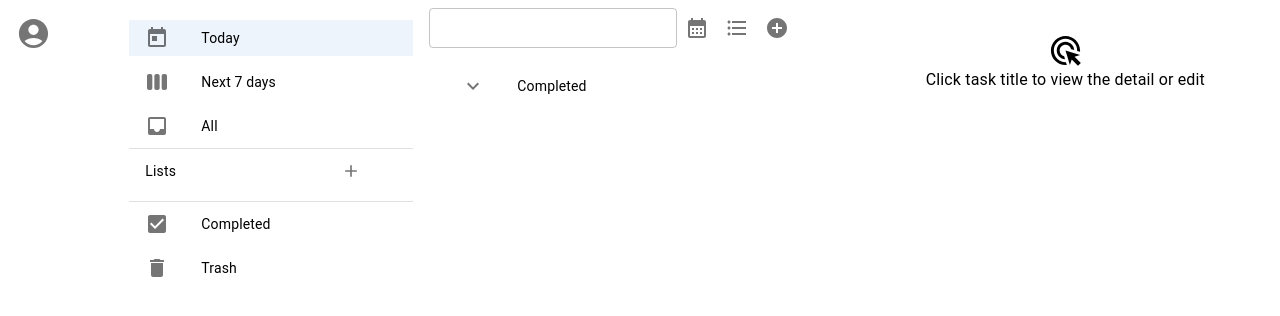
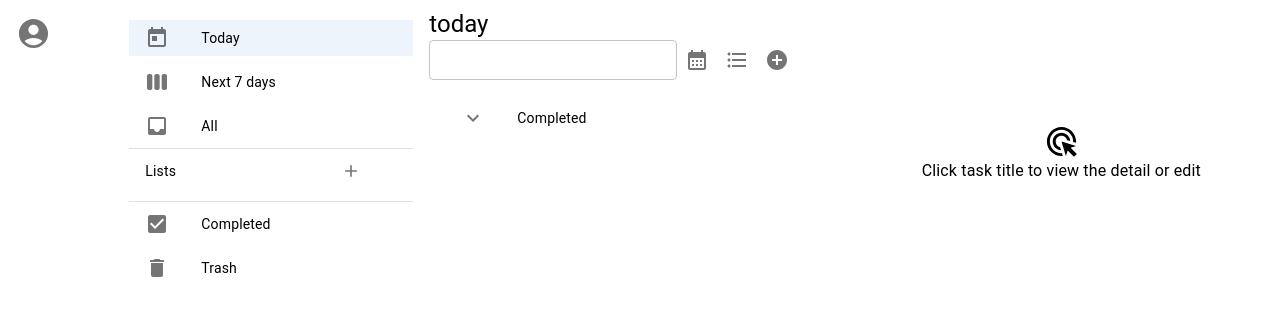
Before and after one commit to Renfu-Li/Tick, a React (Vite) app in the folder frontend-tick/: page /home in a window 1280 px wide. Shown: the top 316 px of the page. Built offline with nearby package versions, Linux system fonts and the light colour scheme.

Commit message:
refactor: move TaskDetails from Tasks to Home

```diff
--- a/frontend-tick/src/components/TaskForm.jsx
+++ b/frontend-tick/src/components/TaskForm.jsx
@@ -20,7 +20,6 @@ export default function NewTaskForm({
   allTasks,
   setAllTasks,
   allLists,
-  setAllLists,
   token,
 }) {
   const [calendarAnchorEl, setCalendarAnchorEl] = useState(null);
--- /dev/null
+++ b/frontend-tick/src/components/TaskItems.jsx
@@ -0,0 +1,135 @@
+import ExpandMoreIcon from "@mui/icons-material/ExpandMore";
+import ExpandLessIcon from "@mui/icons-material/ExpandLess";
+import { useState } from "react";
+import {
+  Checkbox,
+  Collapse,
+  List,
+  ListItemIcon,
+  ListItemText,
+  ListItemButton,
+  ListItem,
+} from "@mui/material";
+import taskService from "../services/taskService";
+
+function TaskItems({
+  token,
+  listToShow,
+  allTasks,
+  setAllTasks,
+  selectedTask,
+  setSelectedTask,
+}) {
+  const [showCompleted, setShowCompleted] = useState(false);
+
+  // find and set today's tasks
+  const todayTasks = allTasks.filter(
+    (task) => new Date(task.dueDate) <= new Date()
+  );
+  // find and set next 7 days' tasks
+  const sevenDaysLater = new Date();
+  sevenDaysLater.setDate(sevenDaysLater.getDate() + 7);
+  const next7DaysTasks = allTasks.filter(
+    (task) => new Date(task.dueDate) <= sevenDaysLater
+  );
+  // find existing tasks, completed tasks and deleted tasks
+  const allExistingTasks = allTasks.filter((task) => !task.deleted);
+  const completedTasks = allTasks.filter((task) => task.completed);
+  const deletedTasks = allTasks.filter((task) => task.deleted);
+
+  // compute the tasktoShow from props
+  const tasksToShow =
+    listToShow === "today"
+      ? todayTasks
+      : listToShow === "next7Days"
+      ? next7DaysTasks
+      : listToShow === "all"
+      ? allExistingTasks
+      : listToShow === "completed"
+      ? completedTasks
+      : listToShow === "deleted"
+      ? deletedTasks
+      : allTasks.filter(
+          (task) => task.listName === listToShow && !task.deleted
+        );
+
+  const incompletedTasks = tasksToShow.filter((task) => !task.completed);
+  const completedTasksInList = tasksToShow.filter((task) => task.completed);
+
+  const handleCheck = async (task) => {
+    const newTask = { ...task, completed: !task.completed };
+    await taskService.updateTask(task.id, newTask, token);
+
+    // update allTasks state
+    const newAllTasks = allTasks.map((t) => (t.id === task.id ? newTask : t));
+    setAllTasks(newAllTasks);
+  };
+  return (
+    <List dense sx={{ mt: "0.5em" }}>
+      {incompletedTasks.map((task) => (
+        <ListItem key={task.id}>
+          <ListItemButton
+            selected={selectedTask?.id === task.id}
+            onClick={() => setSelectedTask(task)}
+          >
+            <ListItemIcon>
+              <Checkbox
+                checked={task.completed}
+                onChange={() => handleCheck(task)}
+                inputProps={{
+                  "aria-label": "Checkbox for task completion",
+                }}
+              ></Checkbox>
+            </ListItemIcon>
+            <ListItemText
+              primary={task.taskName}
+              secondary={`due on ${new Date(
+                task.dueDate
+              ).toLocaleDateString()}`}
+            ></ListItemText>
+          </ListItemButton>
+        </ListItem>
+      ))}
+
+      {listToShow !== "completed" && (
+        <ListItem>
+          <ListItemButton onClick={() => setShowCompleted(!showCompleted)}>
+            <ListItemIcon>
+              {showCompleted ? <ExpandLessIcon /> : <ExpandMoreIcon />}
+            </ListItemIcon>
+            <ListItemText primary="Completed"></ListItemText>
+          </ListItemButton>
+        </ListItem>
+      )}
+
+      <Collapse in={showCompleted}>
+        {completedTasksInList.map((task) => (
+          <ListItem key={task.id}>
+            <ListItemButton
+              selected={selectedTask?.id === task.id}
+              onClick={() => setSelectedTask(task)}
+            >
+              <ListItemIcon>
+                <Checkbox
+                  checked={task.completed}
+                  onChange={() => handleCheck(task)}
+                  inputProps={{
+                    "aria-label": "Checkbox for task completion",
+                  }}
+                ></Checkbox>
+              </ListItemIcon>
+              <ListItemText
+                primary={task.taskName}
+                secondary={`due on ${new Date(
+                  task.dueDate
+                ).toLocaleDateString()}`}
+              ></ListItemText>
+            </ListItemButton>
+          </ListItem>
+        ))}
+      </Collapse>
+    </List>
+  );
+}
+
+export default TaskItems;
--- a/frontend-tick/src/components/Tasks.jsx
+++ b/frontend-tick/src/components/Tasks.jsx
@@ -9,11 +9,13 @@ import {
   ListItemButton,
   Grid,
   ListItem,
+  Typography,
 } from "@mui/material";
 // import { useState, useEffect } from "react";
 import taskService from "../services/taskService";
 import TaskDetails from "./TaskDetails";
 import TaskForm from "./TaskForm";
+import TaskItems from "./TaskItems";
 import { useEffect, useState } from "react";
 // import AddCircle from "@mui/icons-material/AddCircle";
 
@@ -23,146 +25,28 @@ function Tasks({
   allTasks,
   setAllTasks,
   allLists,
-  setAllLists,
+  selectedTask,
+  setSelectedTask,
 }) {
-  const [showCompleted, setShowCompleted] = useState(false);
-
-  // find and set today's tasks
-  const allExistingTasks = allTasks.filter((task) => !task.deleted);
-  const todayTasks = allTasks.filter(
-    (task) => new Date(task.dueDate) <= new Date()
-  );
-
-  // find and set next 7 days' tasks
-  const sevenDaysLater = new Date();
-  sevenDaysLater.setDate(sevenDaysLater.getDate() + 7);
-  const next7DaysTasks = allTasks.filter(
-    (task) => new Date(task.dueDate) <= sevenDaysLater
-  );
-  const completedTasks = allTasks.filter((task) => task.completed);
-  const deletedTasks = allTasks.filter((task) => task.deleted);
-
-  // compute the tasktoShow from props
-  const tasksToShow =
-    listToShow === "today"
-      ? todayTasks
-      : listToShow === "next7Days"
-      ? next7DaysTasks
-      : listToShow === "all"
-      ? allExistingTasks
-      : listToShow === "completed"
-      ? completedTasks
-      : listToShow === "deleted"
-      ? deletedTasks
-      : allTasks.filter(
-          (task) => task.listName === listToShow && !task.deleted
-        );
-
-  const incompletedTasks = tasksToShow.filter((task) => !task.completed);
-  const completedTasksInList = tasksToShow.filter((task) => task.completed);
-  // console.log(incompletedTasks);
-
-  const [selectedTask, setSelectedTask] = useState(null);
-
-  const handleCheck = async (task) => {
-    const newTask = { ...task, completed: !task.completed };
-    await taskService.updateTask(task.id, newTask, token);
-
-    // update allTasks state
-    const newAllTasks = allTasks.map((t) => (t.id === task.id ? newTask : t));
-    setAllTasks(newAllTasks);
-  };
-
-  // console.log(selectedTask);
   return (
-    <Grid container justifyContent="space-evenly" spacing={2}>
-      <Grid item xs={6}>
+    <>
+      <Typography variant="h5">{listToShow}</Typography>
       <TaskForm
         allTasks={allTasks}
         setAllTasks={setAllTasks}
         allLists={allLists}
-          setAllLists={setAllLists}
         token={token}
       ></TaskForm>
 
-        <List dense sx={{ mt: "0.5em" }}>
-          {incompletedTasks.map((task) => (
-            <ListItem key={task.id}>
-              <ListItemButton
-                selected={selectedTask?.id === task.id}
-                onClick={() => setSelectedTask(task)}
-              >
-                <ListItemIcon>
-                  <Checkbox
-                    checked={task.completed}
-                    onChange={() => handleCheck(task)}
-                    inputProps={{
-                      "aria-label": "Checkbox for task completion",
-                    }}
-                  ></Checkbox>
-                </ListItemIcon>
-                <ListItemText
-                  primary={task.taskName}
-                  secondary={`due on ${new Date(
-                    task.dueDate
-                  ).toLocaleDateString()}`}
-                ></ListItemText>
-              </ListItemButton>
-            </ListItem>
-          ))}
-
-          {listToShow !== "completed" && (
-            <ListItem>
-              <ListItemButton onClick={() => setShowCompleted(!showCompleted)}>
-                <ListItemIcon>
-                  {showCompleted ? <ExpandLessIcon /> : <ExpandMoreIcon />}
-                </ListItemIcon>
-                <ListItemText primary="Completed"></ListItemText>
-              </ListItemButton>
-            </ListItem>
-          )}
-
-          <Collapse in={showCompleted}>
-            {completedTasksInList.map((task) => (
-              <ListItem key={task.id}>
-                <ListItemButton
-                  selected={selectedTask?.id === task.id}
-                  onClick={() => setSelectedTask(task)}
-                >
-                  <ListItemIcon>
-                    <Checkbox
-                      checked={task.completed}
-                      onChange={() => handleCheck(task)}
-                      inputProps={{
-                        "aria-label": "Checkbox for task completion",
-                      }}
-                    ></Checkbox>
-                  </ListItemIcon>
-                  <ListItemText
-                    primary={task.taskName}
-                    secondary={`due on ${new Date(
-                      task.dueDate
-                    ).toLocaleDateString()}`}
-                  ></ListItemText>
-                </ListItemButton>
-              </ListItem>
-            ))}
-          </Collapse>
-        </List>
-      </Grid>
-
-      <Grid item xs={6}>
-        <TaskDetails
+      <TaskItems
         token={token}
+        listToShow={listToShow}
+        allTasks={allTasks}
+        setAllTasks={setAllTasks}
         selectedTask={selectedTask}
         setSelectedTask={setSelectedTask}
-          allTasks={allTasks}
-          setAllTasks={setAllTasks}
-          allLists={allLists}
-          setAllLists={setAllLists}
-        ></TaskDetails>
-      </Grid>
-    </Grid>
+      ></TaskItems>
+    </>
   );
 }
 
--- a/frontend-tick/src/pages/Home.jsx
+++ b/frontend-tick/src/pages/Home.jsx
@@ -6,11 +6,13 @@ import SideBar from "../components/SideBar";
 import taskService from "../services/taskService";
 import { useEffect, useState } from "react";
 import listService from "../services/listService";
+import TaskDetails from "../components/TaskDetails";
 
 export default function Home({ token, setToken }) {
   const [allTasks, setAllTasks] = useState([]);
   const [allLists, setAllLists] = useState([]);
   const [listToShow, setListToShow] = useState("today");
+  const [selectedTask, setSelectedTask] = useState(null);
 
   useEffect(() => {
     if (token) {
@@ -57,7 +59,7 @@ export default function Home({ token, setToken }) {
           token={token}
         ></Lists>
       </Grid>
-      <Grid item xs={8}>
+      <Grid item xs={4}>
         <Tasks
           listToShow={listToShow}
           token={token}
@@ -65,7 +67,20 @@ export default function Home({ token, setToken }) {
           setAllTasks={setAllTasks}
           allLists={allLists}
           setAllLists={setAllLists}
+          selectedTask={selectedTask}
+          setSelectedTask={setSelectedTask}
         ></Tasks>
+      </Grid>
+      <Grid item xs={4}>
+        <TaskDetails
+          token={token}
+          selectedTask={selectedTask}
+          setSelectedTask={setSelectedTask}
+          allTasks={allTasks}
+          setAllTasks={setAllTasks}
+          allLists={allLists}
+          setAllLists={setAllLists}
+        ></TaskDetails>
       </Grid>
     </Grid>
   );
```
Lines whose indentation alone changed are shown as unchanged.
